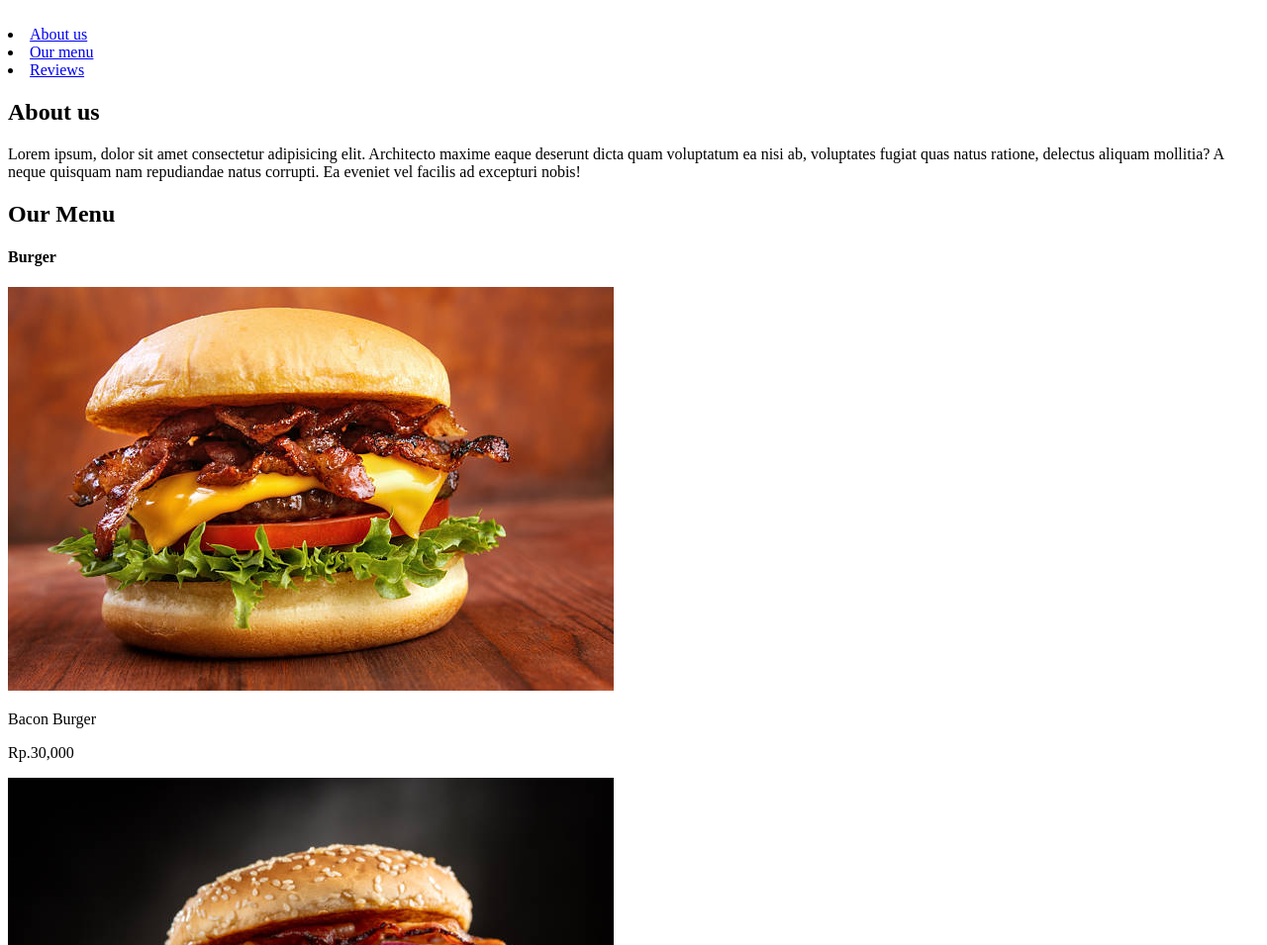
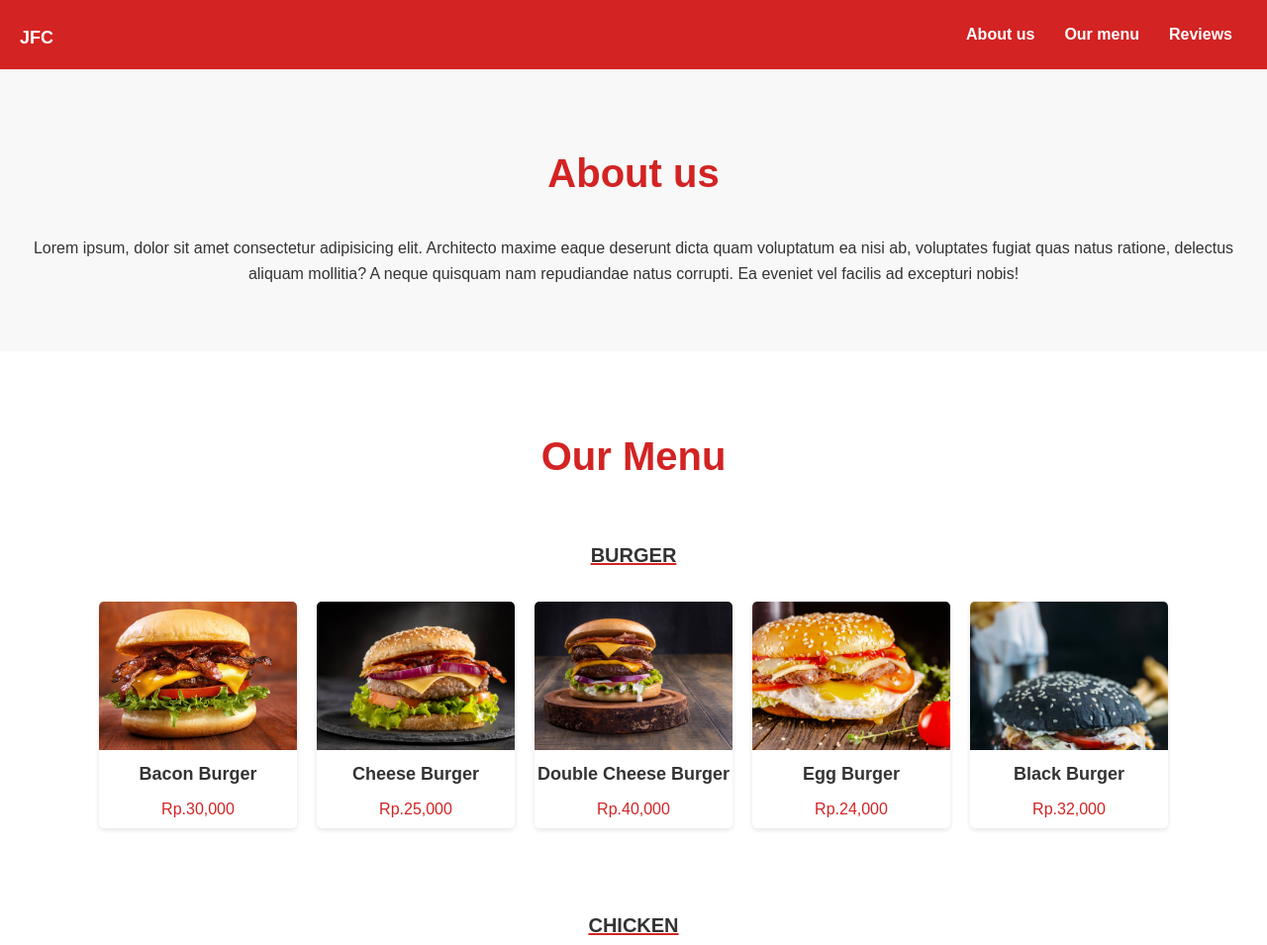
Before and after one commit to jon-ajaa/project4group10, a plain HTML site: page index.html in a window 1280 px wide. Shown: the top 955 px of the page at 99% size. Drawn offline with Linux system fonts and the light colour scheme.

Commit message:
styling sumthing
css and html modifying

```diff
--- a/index.html
+++ b/index.html
@@ -9,13 +9,11 @@
 <body>
     <!-- Header Start -->
     <header id="header">
-        <div class="logo"><img src="" alt="" id="header-img"></div>
+        <div class="logo"><p><b>JFC</b></p></div>
         <nav id="nav-bar">
-            <lu>
-                <li><a href="#about-us">About us</a></li>
-                <li><a href="#our-menu">Our menu</a></li>
-                <li><a href="#reviews">Reviews</a></li>
-            </lu>
+            <li><a href="#about-us">About us</a></li>
+            <li><a href="#our-menu">Our menu</a></li>
+            <li><a href="#reviews">Reviews</a></li>
         </nav>
     </header>
     <!-- Header End -->
@@ -29,11 +27,12 @@
     </section>
     <!-- About us Section End -->
 
+
     <!-- Our Menu Section Start -->
         <section class="our-menu header">
             <h2>Our Menu</h2>
+            <h4 class="menu-type">Burger</h4>
             <div class="menu">
-                <h4 class="menu-type">Burger</h4>
                 <div class="items-gird">
                     <img src="Images/baconburger.jpg" alt="">
                     <p class="item-name">Bacon Burger</p>
@@ -60,8 +59,8 @@
                     <p class="item-price">Rp.32,000</p>
                 </div>
             </div>
+            <h4 class="menu-type">Chicken</h4>
             <div class="menu">
-                <h4 class="menu-type">Chicken</h4>
                 <div class="items-gird">
                     <img src="Images/chickengrill.jpg" alt="">
                     <p class="item-name">Chicken Grill</p>
@@ -88,8 +87,8 @@
                     <p class="item-price">Rp.100,000</p>
                 </div>
             </div>
+            <h4 class="menu-type">Sides</h4>
             <div class="menu">
-                <h4 class="menu-type">Sides</h4>
                 <div class="items-gird">
                     <img src="Images/cocacola.jpg" alt="">
                     <p class="item-name">CoCa Cola</p>
@@ -149,6 +148,7 @@
                 <p  class="rev-item">Black Burger</p>
             </div>
         </div>
+
      </section>
     <!-- Reviews Section End -->
 
--- a/style.css
+++ b/style.css
@@ -0,0 +1,202 @@
+/* General Styles */
+body {
+    font-family: 'Arial', sans-serif;
+    margin: 0;
+    padding: 0;
+    background-color: #fff;
+    color: #333;
+}
+
+/* Header */
+header {
+    display: flex;
+    justify-content: space-between;
+    align-items: center;
+    background-color: #d32323;
+    padding: 10px 20px;
+    color: white;
+}
+
+header .logo{
+    height: 50px;
+    justify-content: space-between;
+    align-items: center;
+    font-size: large;
+}
+
+#nav-bar {
+    justify-content: space-between;
+    align-items: center;
+    display: flex;
+    height: 100%;
+}
+
+#nav-bar li {
+    justify-content: space-between;
+    align-items: center;
+    list-style: none;
+    margin: 0 15px;
+}
+
+#nav-bar a {
+    justify-content: space-between;
+    color: white;
+    text-decoration: none;
+    font-size: 16px;
+    font-weight: bold;
+}
+
+#nav-bar a:hover {
+    text-decoration: underline;
+}
+
+/* About Us Section */
+.about-us {
+    background-color: #f8f8f8;
+    padding: 50px 20px;
+    text-align: center;
+}
+
+.about-us h2 {
+    color: #d32323;
+    font-size: 40px;
+    margin-bottom: 40px;
+}
+
+.about-us p {
+    font-size: 16px;
+    line-height: 1.6;
+}
+
+/* Our Menu Section */
+.our-menu {
+    align-items: center;
+    justify-content: center;
+    padding: 50px 20px;
+    background-color: #fff;
+    text-align: center;
+}
+
+.our-menu h2 {
+    color: #d32323;
+    text-align: center;
+    font-size: 40px;
+    margin-bottom: 40px;
+}
+
+.menu {
+    display: flex;
+    flex-wrap: wrap;
+    justify-content: center;
+    margin-bottom: 50px;
+}
+
+.menu-type {
+    color: #333;
+    font-size: 20px;
+    margin-bottom: 20px;
+    text-transform: uppercase;
+    font-style: bold;
+    display: inline-block;
+    padding-bottom: 5px;
+    text-decoration: underline;
+    text-decoration-color: #d32323;
+}
+
+
+.items-gird {
+    display: inline-block;
+    width: 200px;
+    text-align: center;
+    margin: 10px;
+    box-shadow: 0 2px 5px rgba(0, 0, 0, 0.1);
+    border-radius: 5px;
+    overflow: hidden;
+}
+
+.items-gird img {
+    width: 100%;
+    height: 150px;
+    object-fit: cover;
+}
+
+.items-gird .item-name {
+    font-size: 18px;
+    font-weight: bold;
+    margin: 10px 0;
+    color: #333;
+}
+
+.items-gird .item-price {
+    font-size: 16px;
+    color: #d32323;
+    margin-bottom: 10px;
+}
+
+/* Reviews Section */
+.reviews {
+    background-color: #f8f8f8;
+    padding: 50px 20px;
+    text-align: center;
+    display: flex;
+    flex-direction: column;
+    align-items: center;
+    justify-content: center;
+}
+
+.reviews h2 {
+    color: #d32323;
+    text-align: center;
+    font-size: 40px;
+    margin-bottom: 40px;
+}
+
+.review-container {
+    display: flex;
+    flex-wrap: wrap;
+    justify-content: center;
+    text-align: center;
+    max-width: 800px;
+    margin: 0 auto;
+}
+
+.grid-items-gird {
+    background-color: white;
+    box-shadow: 0 2px 5px rgba(0, 0, 0, 0.1);
+    padding: 20px;
+    margin: 20px;
+    width: 500px;
+    border-radius: 5px;
+    text-align: center;
+}
+
+.rev-name {
+    font-size: 18px;
+    font-weight: bold;
+    color: #333;
+    margin-bottom: 10px;
+}
+
+.rev {
+    font-size: 16px;
+    margin-bottom: 10px;
+}
+
+.rev-item {
+    font-size: 14px;
+    color: #d32323;
+}
+
+/* Footer */
+footer {
+    background-color: #333;
+    color: white;
+    text-align: center;
+    padding: 20px 0;
+    margin-top: 50px;
+}
+
+footer p {
+    margin: 0;
+    font-size: 14px;
+}
```
